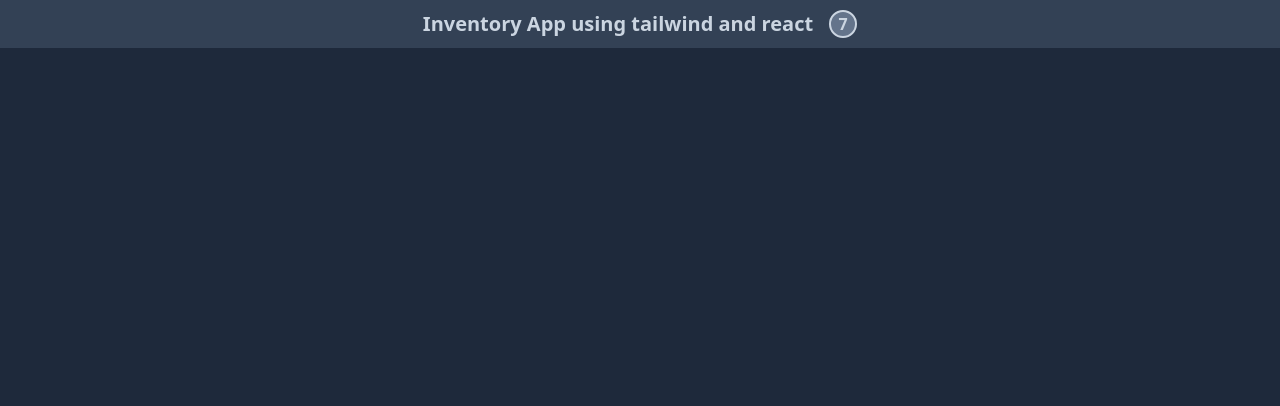
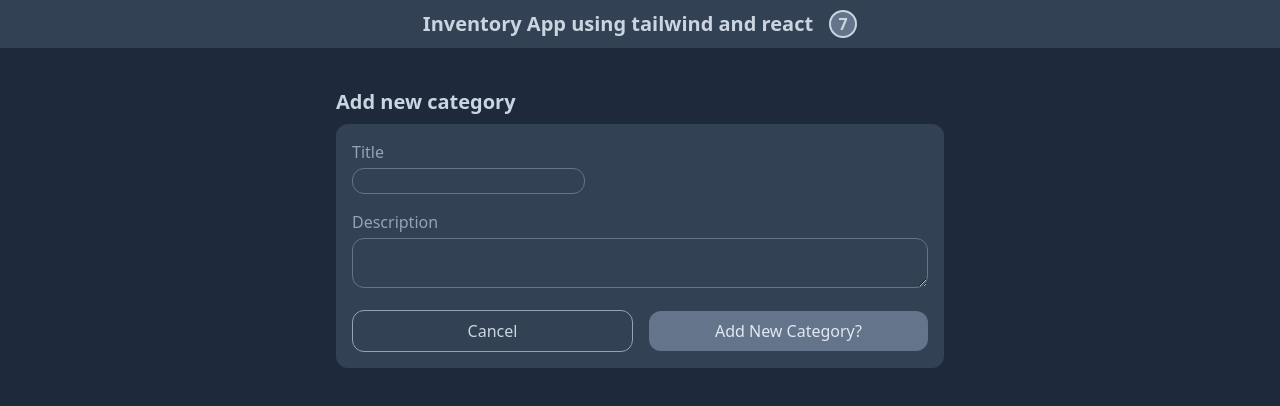
Before and after one commit to yasminebrahimi/inventory_app_react, a React (Vite) app: page / in a window 1280 px wide. Shown: the top 406 px of the page. Built offline with nearby package versions, Linux system fonts and the light colour scheme.

Commit message:
Add Category component and refactor app layout

```diff
--- a/src/App.jsx
+++ b/src/App.jsx
@@ -1,4 +1,5 @@
 import "./App.css";
+import Category from "./components/Category";
 import NavBar from "./components/NavBar";
 
 const products = [];
@@ -8,7 +9,12 @@ const categories = [];
 function App() {
   return (
     <div className="App">
-      <NavBar />
+      <div className="bg-slate-800 min-h-screen">
+        <NavBar />
+        <div className="container max-w-screen-sm mx-auto p-4">
+          <Category />
+        </div>
+      </div>
     </div>
   );
 }
--- /dev/null
+++ b/src/components/Category.js
@@ -0,0 +1,58 @@
+const CategoryForm = () => {
+  return (
+    <section>
+      <div className="mb-6" id="category-wrapper">
+        <h2 className="text-xl text-slate-300 font-bold mb-2">
+          Add new category
+        </h2>
+        <form className="bg-slate-700 p-4 rounded-xl flex flex-col gap-y-4">
+          <div>
+            <label
+              htmlFor="category-title"
+              className="block mb-1 text-slate-400"
+            >
+              Title
+            </label>
+            <input
+              type="text"
+              name="category-title"
+              id="category-title"
+              className="bg-transparent rounded-xl border border-slate-500 text-slate-400"
+            />
+          </div>
+          <div>
+            <label
+              htmlFor="category-description"
+              className="block mb-1 text-slate-400"
+            >
+              Description
+            </label>
+            <textarea
+              className="bg-transparent rounded-xl border border-slate-500 text-slate-400 w-full"
+              name="category-description"
+              id="category-description"
+            ></textarea>
+          </div>
+          <div className="flex items-center justify-between gap-x-4">
+            <button
+              type="button"
+              className="flex-1 border border-slate-400 text-slate-300 rounded-xl py-2"
+              id="cancel-add-category"
+            >
+              Cancel
+            </button>
+            <button
+              type="submit"
+              id="add-new-category"
+              className="flex-1 bg-slate-500 text-slate-200 rounded-xl py-2"
+            >
+              Add New Category?
+            </button>
+          </div>
+        </form>
+      </div>
+    </section>
+  );
+};
+
+export default CategoryForm;
--- a/src/components/NavBar.js
+++ b/src/components/NavBar.js
@@ -1,7 +1,5 @@
 const NavBar = () => {
   return (
-    <div className="App">
-      <div className="bg-slate-800 min-h-screen">
     <div className="h-12 flex items-center justify-center gap-x-4 bg-slate-700 mb-6">
       <h1 className="md:text-xl text-sm font-bold text-slate-300">
         Inventory App using tailwind and react
@@ -13,8 +11,6 @@ const NavBar = () => {
         7
       </span>
     </div>
-      </div>
-    </div>
   );
 };
 
```
Also changed, not shown: src/components/Categories.js (deleted). Lines whose indentation alone changed are shown as unchanged.
